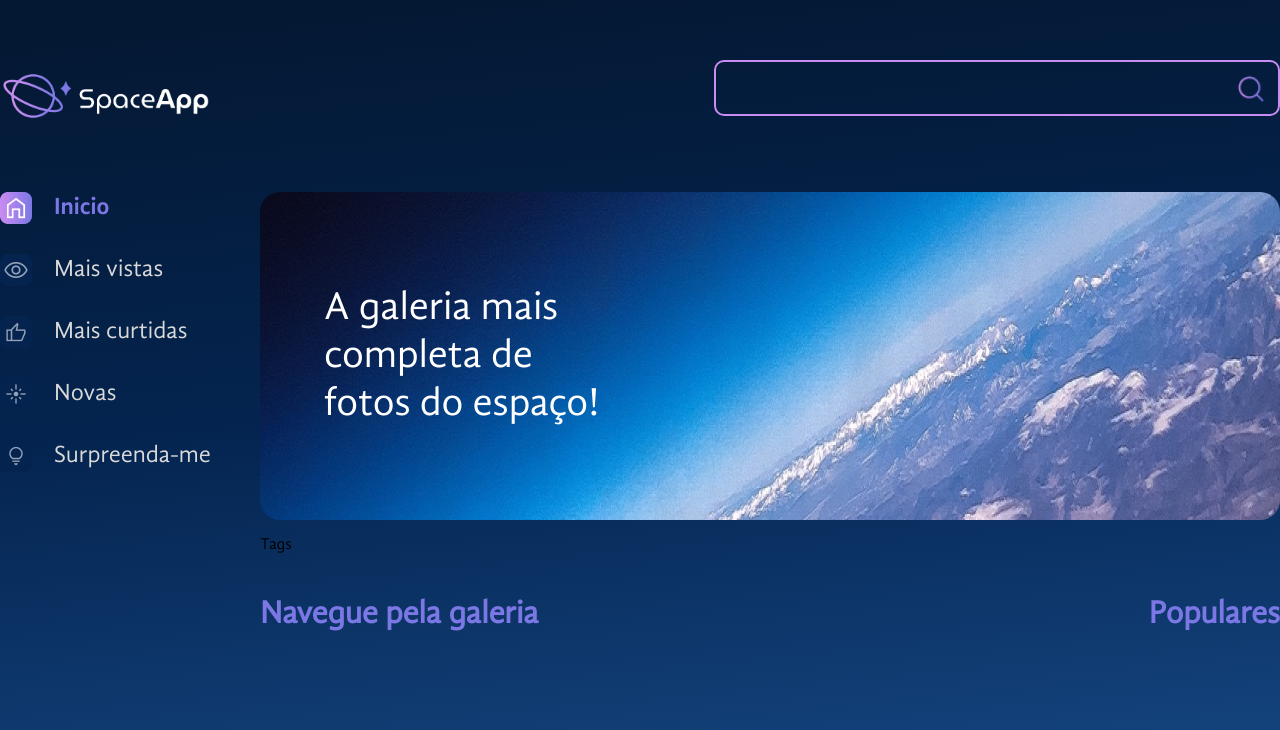
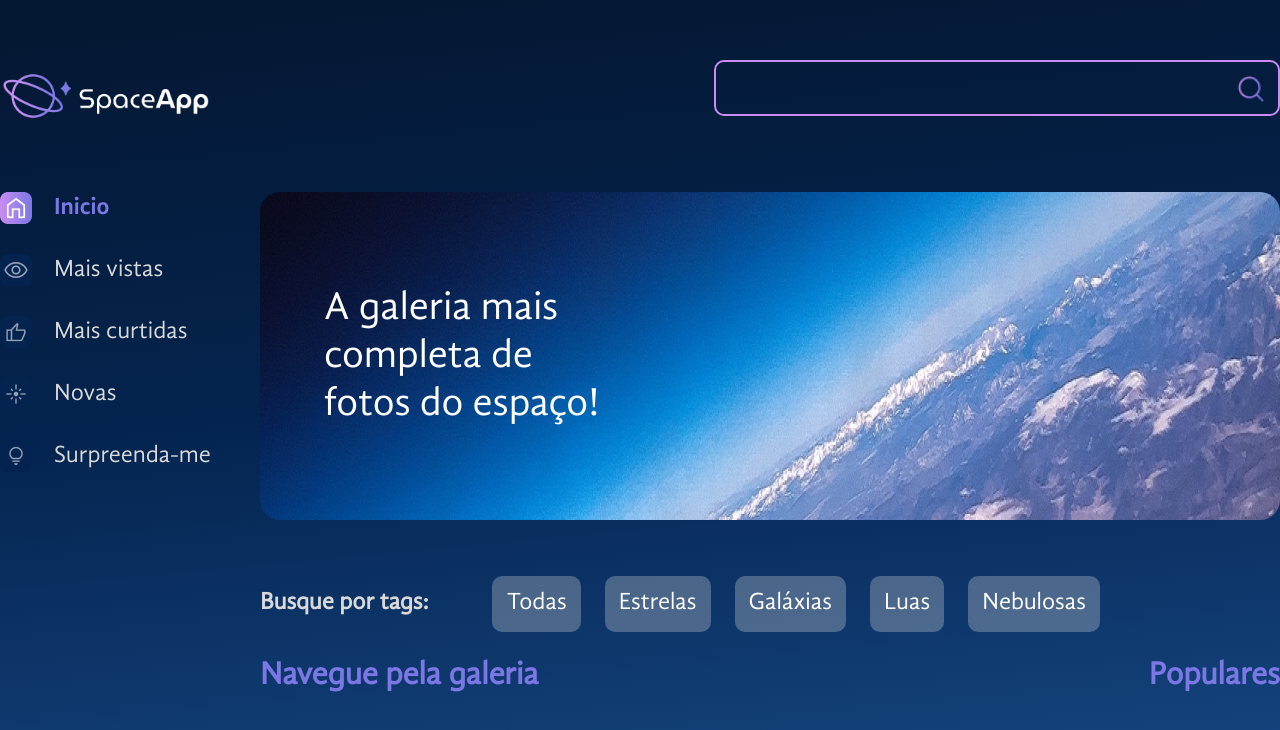
Before and after one commit to leonfpontes/space-app, a React (Vite) app: page / in a window 1280 px wide. Shown: the top 730 px of the page. Built offline with nearby package versions, Linux system fonts and the light colour scheme.

Commit message:
estilizando as tags

```diff
--- a/src/componentes/Galeria/Tags/index.jsx
+++ b/src/componentes/Galeria/Tags/index.jsx
@@ -1,9 +1,47 @@
+import { styled } from 'styled-components';
+import tags from './tags.json'
+
+const TagsContainer = styled.section`
+    display: flex;
+    align-items: center;
+    gap: 64px;
+    margin-top: 56px;
+`
+
+const TagTitulo = styled.h3`
+    color: #D9D9D9;
+    font-size: 24px;
+    margin: 0;
+`;
+
+const Tag = styled.button`
+    font-size: 24px;
+    color: #FFFFFF;
+    background: rgba(217, 217, 217, 0.3);
+    border-radius: 10px;
+    cursor: pointer;
+    transition: background-color 0.3s ease;
+    padding: 12px;
+    box-sizing: border-box;
+    border: 2px solid transparent;
+    &:hover {
+    border-color: #C98CF1;
+    }
+`
+
+const Div = styled.div`
+    display: flex;
+    gap: 24px;
+    justify-content: end;
+`
+
 const Tags = () => {
-    return (
-        <>
-            <p>Tags</p>
-        </>
-    )
+    return <TagsContainer>
+        <TagTitulo>Busque por tags:</TagTitulo>
+        <Div>
+            {tags.map(tag => <Tag key={tag.id}>{tag.titulo}</Tag>)}
+        </Div>
+    </TagsContainer>
 }
 
 export default Tags
--- /dev/null
+++ b/src/componentes/Galeria/Tags/tags.json
@@ -0,0 +1,22 @@
+[
+    {
+        "id": 0,
+        "titulo": "Todas"
+    },
+    {
+        "id": 1,
+        "titulo": "Estrelas"
+    },
+    {
+        "id": 2,
+        "titulo": "Galáxias"
+    },
+    {
+        "id": 3,
+        "titulo": "Luas"
+    },
+    {
+        "id": 4,
+        "titulo": "Nebulosas"
+    }
+]
```
